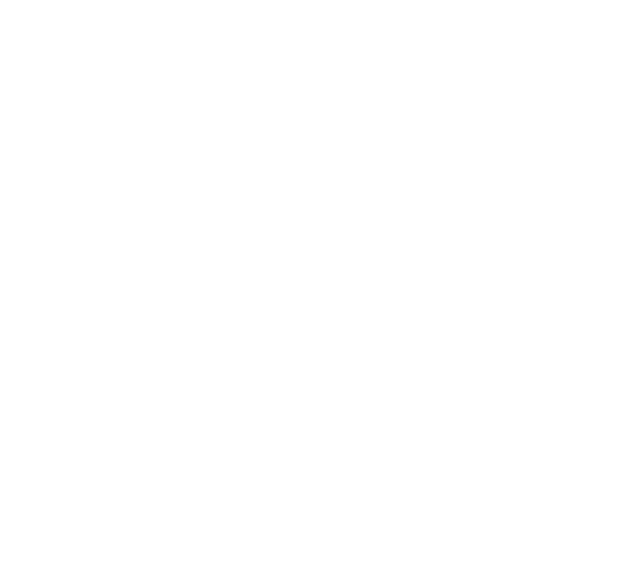
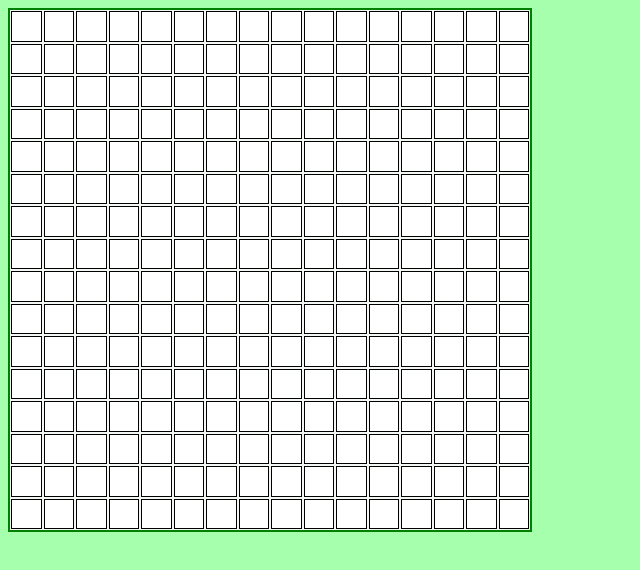
Before and after one commit to Najwanlaskar/Etch-and-Sketch, a plain HTML site: page index.html in a window 1280 px wide. Shown: the whole page, without its empty margins (0-640 px from the left). Drawn offline with Linux system fonts and the light colour scheme.

Commit message:
added to index.html,script.js and styles.css
Added container Div to index.html and styled it in css and then added divs to it in a grid in js

```diff
--- a/script.js
+++ b/script.js
@@ -1,8 +1,22 @@
-//put the gridn squares inside a container div (HTML)
-//16x16 square grid of div
-//FlexBox can be used to make the divs appear as a grid
-//set a hovering effect so grid divs change color when
-//you hover over them
-//add a button top of the screen that will promt the user for the number of squares per side wanted
-//limit should be 100
-//new grid should be same size as the other ones
+//put the grind squares inside a container div (HTML)
+const Container=document.querySelector(".container");
+const btn=document.querySelector(".Display");
+const colbtn=document.querySelector(".color");
+
+
+let containerSize=520;
+let size=16;
+function CreateColumn(size){
+        Container.innerHTML = "";
+        for(i=0;i<size*size;i++){
+        const square = document.createElement("div");
+        square.classList.add("square")
+        square.style.border = "1px solid";
+          square.style.background="white"
+        square.style.height= square.style.width= `${(containerSize/size)-2}px`;
+        Container.appendChild(square);
+
+{
+} }
+}
+CreateColumn(size)
--- a/styles.css
+++ b/styles.css
@@ -0,0 +1,17 @@
+
+.container{
+height: 520px;
+width: 520px;
+ border: 2px solid green;
+display: flex;
+flex-wrap: wrap;
+background-color: rgb(242, 247, 243);
+
+}
+body{
+    background-color: rgb(165, 255, 172);
+}
+.square{
+box-sizing: border-box;
+margin:1px;
+}
```
Also changed, not shown: index.html (+4 -1 lines).
